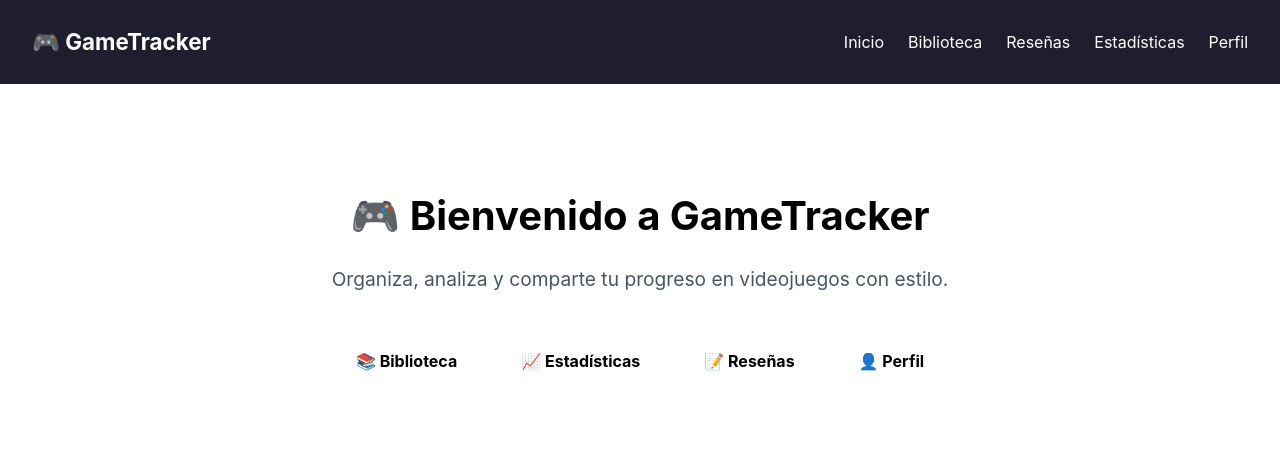
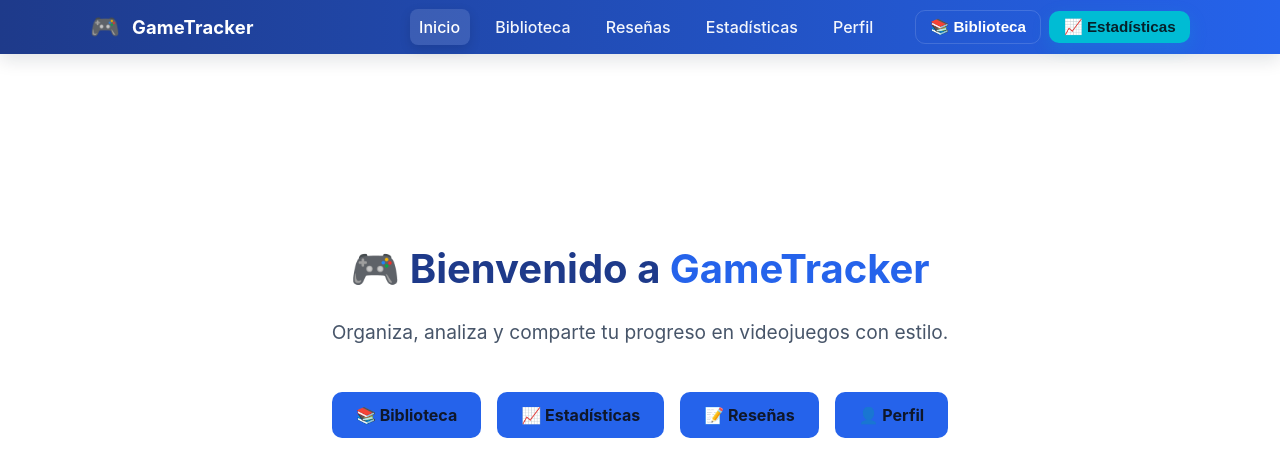
Before and after one commit to felipevelez2006/GameTracker-frontend, a React (Create React App) app: page / in a window 1280 px wide. Shown: the top 476 px of the page. Built offline with nearby package versions, Linux system fonts and the light colour scheme; the HTML template or start-up script is replaced by a standard one.

Commit message:
Barra de navegación mejorada

```diff
--- a/src/App.css
+++ b/src/App.css
@@ -1,3 +1,15 @@
+:root{
+  --azul-principal: #2563eb;
+  --azul-oscuro: #1e3a8a;
+  --azul-claro: #3b82f6;
+  --fondo: #f4f6fb;
+  --card: #ffffff;
+  --texto: #0f172a;
+  --muted: #64748b;
+  --accent: #00bcd4;
+}
+
+
 .App {
   text-align: center;
 }
--- a/src/App.js
+++ b/src/App.js
@@ -1,3 +1,4 @@
+import React from "react";
 import { BrowserRouter as Router, Routes, Route } from "react-router-dom";
 import Navbar from "./components/Navbar";
 import Home from "./pages/Home";
@@ -7,11 +8,11 @@ import Estadisticas from "./pages/Estadisticas";
 import Perfil from "./pages/Perfil";
 import "./App.css";
 
-function App() {
+function App(){
   return (
     <Router>
       <Navbar />
-      <main className="app-container">
+      <main style={{ paddingTop: "84px" }}>
         <Routes>
           <Route path="/" element={<Home />} />
           <Route path="/biblioteca" element={<BibliotecaJuegos />} />
--- a/src/components/Navbar.css
+++ b/src/components/Navbar.css
@@ -1,29 +1,170 @@
-.navbar {
-  display: flex;
-  justify-content: space-between;
-  align-items: center;
-  background-color: #1e1e2f;
-  color: white;
-  padding: 1rem 2rem;
+/* Navbar.css - estilos modernos y responsivos */
+.nav-header {
+  width: 100%;
+  background: linear-gradient(90deg, var(--azul-oscuro), var(--azul-principal));
+  color: var(--card);
+  position: sticky;
+  top: 0;
+  z-index: 60;
+  box-shadow: 0 6px 18px rgba(15,23,42,0.12);
 }
 
-.logo {
-  font-size: 1.4rem;
-  font-weight: bold;
+.nav-inner{
+  max-width: 1100px;
+  margin: 0 auto;
+  padding: 0.6rem 1rem;
+  display:flex;
+  align-items:center;
+  justify-content:space-between;
+  gap:1rem;
 }
 
-.nav-links {
-  list-style: none;
-  display: flex;
-  gap: 1.5rem;
+/* Brand */
+.nav-brand {
+  display:flex;
+  align-items:center;
+  gap:0.75rem;
+  text-decoration:none;
+  color:var(--card);
+}
+.nav-logo {
+  font-size:1.5rem;
+  line-height:1;
+}
+.nav-title {
+  font-weight:700;
+  font-size:1.15rem;
+  letter-spacing:0.2px;
 }
 
-.nav-links a {
-  color: white;
-  text-decoration: none;
-  transition: color 0.3s;
+/* Toggle (hamburger) */
+.nav-toggle {
+  display: none;
+  width:44px;
+  height:36px;
+  background: transparent;
+  border: none;
+  cursor: pointer;
+  position: relative;
+}
+.nav-toggle:focus { outline: 2px solid rgba(255,255,255,0.15); border-radius:6px; }
+
+/* hamburger lines */
+.hamburger,
+.hamburger::before,
+.hamburger::after {
+  content:"";
+  display:block;
+  width:22px;
+  height:2px;
+  background:var(--card);
+  border-radius:2px;
+  transition: transform .25s ease, opacity .25s ease;
+  margin: 0 auto;
+}
+.hamburger::before { transform: translateY(-7px); }
+.hamburger::after { transform: translateY(5px); }
+
+.nav-toggle.open .hamburger {
+  background: transparent;
+}
+.nav-toggle.open .hamburger::before {
+  transform: translateY(0) rotate(45deg);
+}
+.nav-toggle.open .hamburger::after {
+  transform: translateY(0) rotate(-45deg);
 }
 
-.nav-links a:hover {
-  color: #4cd137;
+/* Menu */
+.nav-menu {
+  display:flex;
+  align-items:center;
+  gap:1.25rem;
 }
+.nav-menu ul {
+  display:flex;
+  gap:1rem;
+  list-style:none;
+  margin:0;
+  padding:0;
+  align-items:center;
+}
+.nav-menu li { }
+.nav-link {
+  color: rgba(255,255,255,0.95);
+  text-decoration:none;
+  padding:0.5rem 0.6rem;
+  border-radius:8px;
+  transition: background .18s, color .18s, transform .12s;
+  font-weight:500;
+}
+.nav-link:hover {
+  background: rgba(255,255,255,0.06);
+  transform: translateY(-2px);
+}
+.nav-link.active {
+  background: rgba(255,255,255,0.12);
+  color: var(--card);
+  box-shadow: 0 4px 12px rgba(0,0,0,0.12);
+}
+
+/* Actions (buttons at right) */
+.nav-actions {
+  display:flex;
+  gap:0.5rem;
+  margin-left:0.75rem;
+  align-items:center;
+}
+.btn {
+  border: none;
+  border-radius:10px;
+  padding:0.45rem 0.9rem;
+  cursor:pointer;
+  font-weight:600;
+  font-size:0.95rem;
+}
+.btn-outline {
+  background: transparent;
+  color: var(--card);
+  border: 1px solid rgba(255,255,255,0.14);
+}
+.btn-outline:hover { background: rgba(255,255,255,0.06); }
+.btn-solid {
+  background: var(--accent);
+  color: #06202a;
+  box-shadow: 0 6px 18px rgba(0,188,212,0.18);
+}
+.btn-solid:hover { filter: brightness(.98); transform: translateY(-2px); }
+
+/* Responsive: mobile */
+@media (max-width: 880px) {
+  .nav-toggle { display:block; }
+  .nav-menu {
+    position: absolute;
+    right: 12px;
+    top: calc(100% + 10px);
+    background: linear-gradient(180deg, rgba(255,255,255,0.02), rgba(255,255,255,0.01));
+    backdrop-filter: blur(6px);
+    border-radius: 12px;
+    padding: 0.8rem;
+    flex-direction: column;
+    gap: 0.6rem;
+    min-width: 200px;
+    box-shadow: 0 8px 30px rgba(2,6,23,0.35);
+    transform-origin: top right;
+    opacity: 0;
+    visibility: hidden;
+    transform: scale(.96);
+    transition: all .18s ease;
+  }
+
+  .nav-menu.open {
+    opacity: 1;
+    visibility: visible;
+    transform: scale(1);
+  }
+
+  .nav-menu ul { flex-direction: column; gap: 0.3rem; }
+  .nav-actions { flex-direction: column; width: 100%; }
+  .btn { width: 100%; }
+}
--- a/src/components/Navbar.jsx
+++ b/src/components/Navbar.jsx
@@ -1,17 +1,65 @@
-import { Link } from "react-router-dom";
+import React, { useState } from "react";
+import { Link, NavLink } from "react-router-dom";
 import "./Navbar.css";
 
 export default function Navbar() {
+  const [open, setOpen] = useState(false);
+
+  const toggle = () => setOpen(prev => !prev);
+  const close = () => setOpen(false);
+
+  const navItems = [
+    { to: "/", label: "Inicio" },
+    { to: "/biblioteca", label: "Biblioteca" },
+    { to: "/reseñas", label: "Reseñas" },
+    { to: "/estadisticas", label: "Estadísticas" },
+    { to: "/perfil", label: "Perfil" }
+  ];
+
   return (
-    <nav className="navbar">
-      <div className="logo">🎮 GameTracker</div>
-      <ul className="nav-links">
-        <li><Link to="/">Inicio</Link></li>
-        <li><Link to="/biblioteca">Biblioteca</Link></li>
-        <li><Link to="/reseñas">Reseñas</Link></li>
-        <li><Link to="/estadisticas">Estadísticas</Link></li>
-        <li><Link to="/perfil">Perfil</Link></li>
-      </ul>
-    </nav>
+    <header className="nav-header">
+      <div className="nav-inner">
+        <Link to="/" className="nav-brand" onClick={close} aria-label="GameTracker Home">
+          <span className="nav-logo">🎮</span>
+          <span className="nav-title">GameTracker</span>
+        </Link>
+
+        <button
+          className={`nav-toggle ${open ? "open" : ""}`}
+          aria-expanded={open}
+          aria-label={open ? "Cerrar menú" : "Abrir menú"}
+          onClick={toggle}
+        >
+          <span className="hamburger" />
+        </button>
+
+        <nav className={`nav-menu ${open ? "open" : ""}`} aria-label="Main navigation">
+          <ul>
+            {navItems.map(({ to, label }) => (
+              <li key={to}>
+                <NavLink
+                  to={to}
+                  className={({ isActive }) =>
+                    "nav-link" + (isActive ? " active" : "")
+                  }
+                  onClick={close}
+                >
+                  {label}
+                </NavLink>
+              </li>
+            ))}
+          </ul>
+
+          <div className="nav-actions">
+            <button className="btn btn-outline" onClick={close} aria-label="Ir a Biblioteca">
+              📚 Biblioteca
+            </button>
+            <button className="btn btn-solid" onClick={close} aria-label="Ver estadísticas">
+              📈 Estadísticas
+            </button>
+          </div>
+        </nav>
+      </div>
+    </header>
   );
 }
--- a/src/index.css
+++ b/src/index.css
@@ -1,3 +1,14 @@
+:root{
+  --azul-principal: #2563eb;
+  --azul-oscuro: #1e3a8a;
+  --azul-claro: #3b82f6;
+  --fondo: #f4f6fb;
+  --card: #ffffff;
+  --texto: #0f172a;
+  --muted: #64748b;
+  --accent: #00bcd4;
+}
+
 body {
   margin: 0;
   font-family: -apple-system, BlinkMacSystemFont, 'Segoe UI', 'Roboto', 'Oxygen',
```
